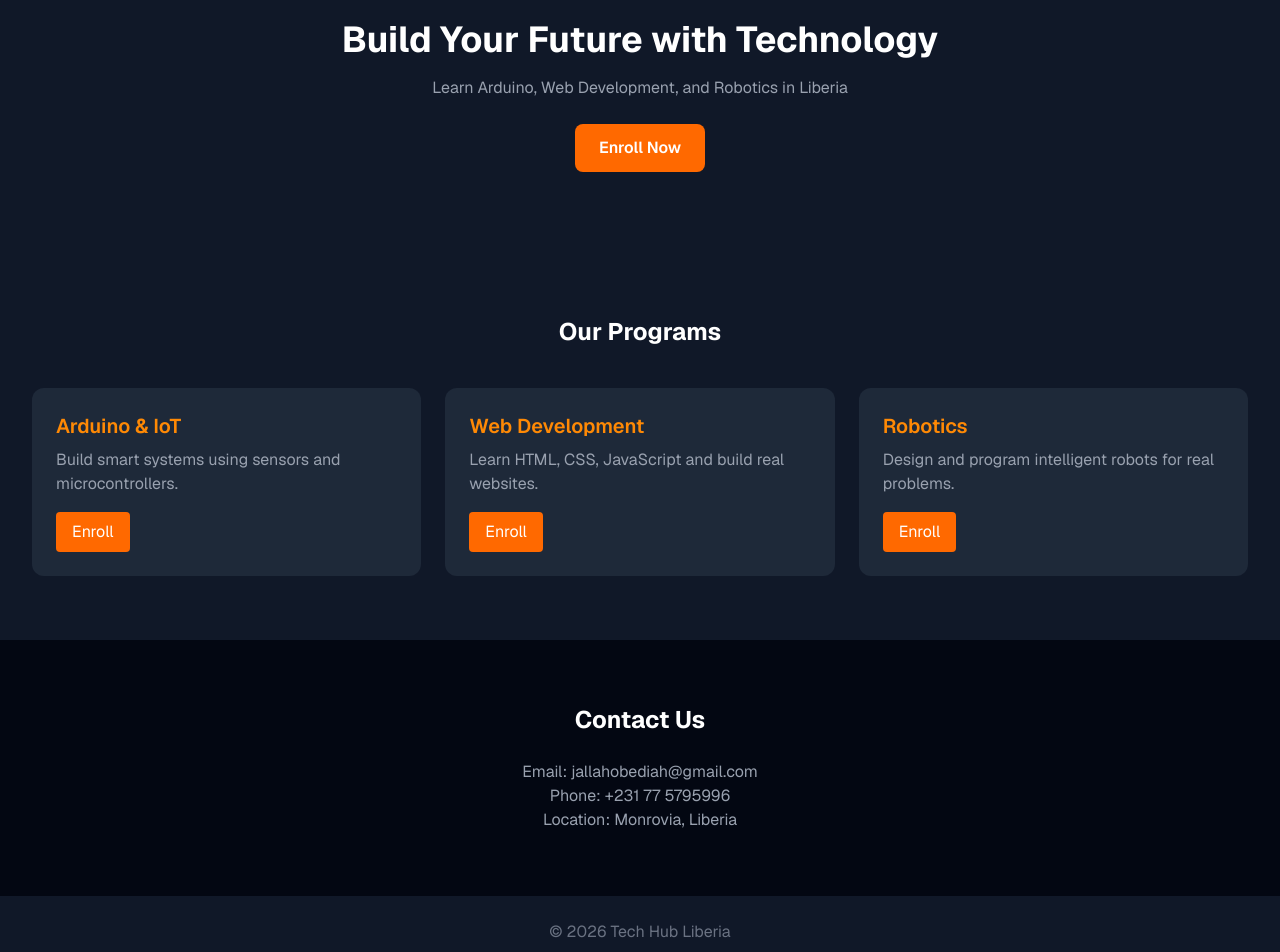
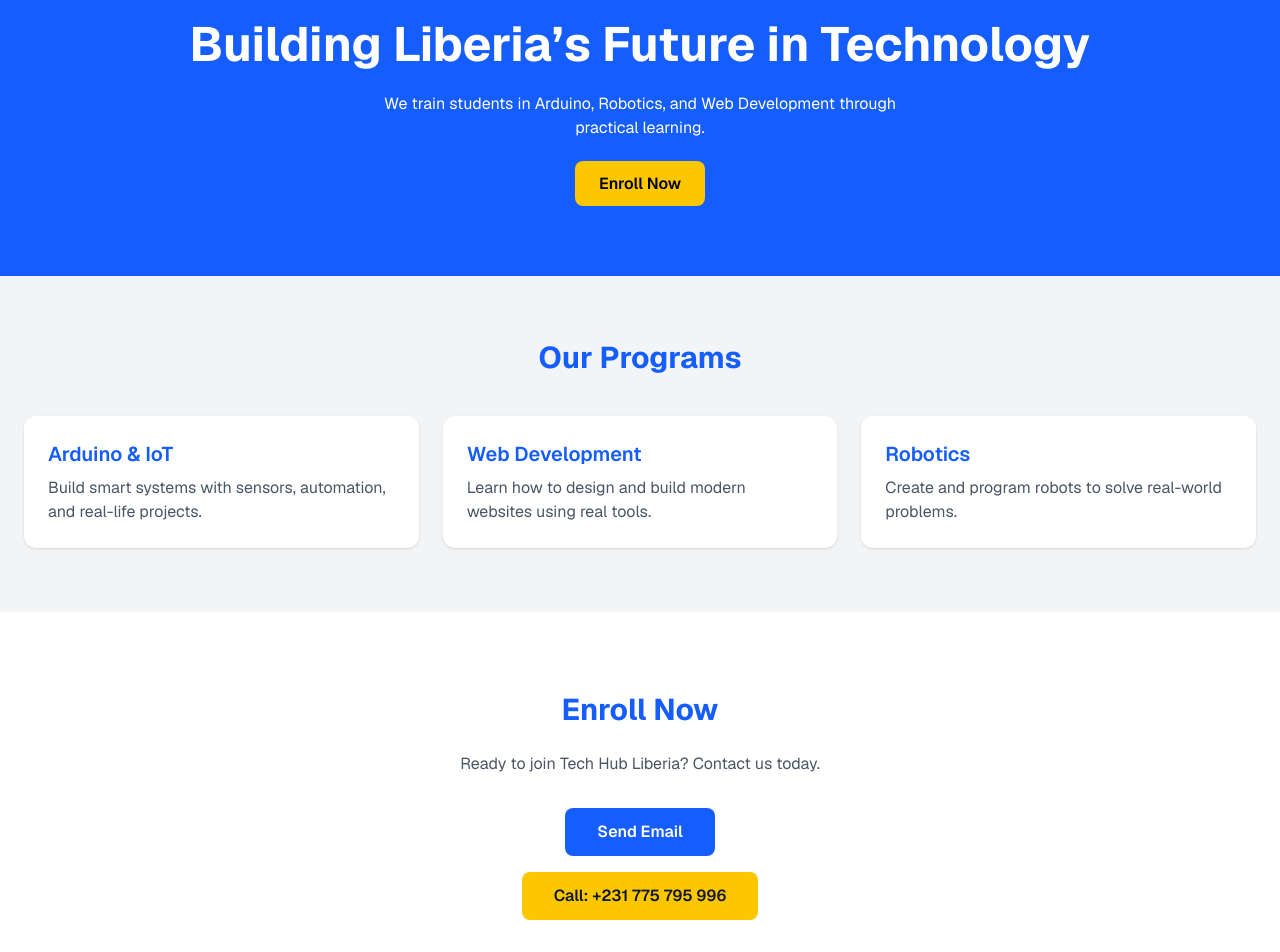
Before and after one commit to obediahjallah/tech-hub, a Next.js app: page / in a window 1280 px wide. Shown: the part 120-1072 px from the top of the page. Built offline with nearby package versions, Linux system fonts and the light colour scheme.

Commit message:
update branding and contact info

```diff
--- a/app/page.tsx
+++ b/app/page.tsx
@@ -1,73 +1,94 @@
 export default function Home() {
   return (
-    <main className="min-h-screen bg-gray-900 text-white font-sans">
+    <main className="min-h-screen bg-white text-gray-900 font-sans">
 
       {/* NAVBAR */}
-      <nav className="flex justify-between items-center px-8 py-4 bg-gray-950">
-        <h1 className="text-xl font-bold text-orange-500">Tech Hub Liberia</h1>
+      <nav className="flex justify-between items-center px-6 py-4 shadow-sm">
+        <h2 className="text-xl font-bold text-blue-600">Tech Hub Liberia</h2>
         <div className="space-x-6">
-          <a href="#courses" className="hover:text-orange-400">Courses</a>
-          <a href="#contact" className="hover:text-orange-400">Contact</a>
+          <a href="#courses" className="hover:text-blue-600">Courses</a>
+          <a href="#contact" className="hover:text-blue-600">Contact</a>
         </div>
       </nav>
 
       {/* HERO */}
-      <section className="text-center py-20 px-6">
-        <h1 className="text-4xl font-bold mb-4">
-          Build Your Future with Technology
+      <section className="text-center py-20 px-6 bg-blue-600 text-white">
+        <h1 className="text-4xl md:text-5xl font-bold mb-6">
+          Building Liberia’s Future in Technology
         </h1>
-        <p className="text-gray-400 mb-6">
-          Learn Arduino, Web Development, and Robotics in Liberia
+        <p className="max-w-xl mx-auto mb-8">
+          We train students in Arduino, Robotics, and Web Development through practical learning.
         </p>
 
-        <button className="bg-orange-500 hover:bg-orange-600 px-6 py-3 rounded-lg font-semibold">
+        <a
+          href="#contact"
+          className="bg-yellow-400 text-black px-6 py-3 rounded-lg font-semibold hover:bg-yellow-300 transition"
+        >
           Enroll Now
-        </button>
+        </a>
       </section>
 
       {/* COURSES */}
-      <section id="courses" className="px-8 py-16">
-        <h2 className="text-2xl font-bold mb-10 text-center">Our Programs</h2>
+      <section id="courses" className="px-6 py-16 bg-gray-100">
+        <h2 className="text-3xl font-bold mb-10 text-center text-blue-600">
+          Our Programs
+        </h2>
 
         <div className="grid md:grid-cols-3 gap-6">
 
-          <div className="bg-gray-800 p-6 rounded-xl hover:scale-105 transition">
-            <h3 className="text-xl font-semibold mb-2 text-orange-400">Arduino & IoT</h3>
-            <p className="text-gray-400 mb-4">
-              Build smart systems using sensors and microcontrollers.
+          <div className="bg-white p-6 rounded-xl shadow hover:shadow-lg transition">
+            <h3 className="text-xl font-semibold mb-2 text-blue-600">Arduino & IoT</h3>
+            <p className="text-gray-600">
+              Build smart systems with sensors, automation, and real-life projects.
             </p>
-            <button className="bg-orange-500 px-4 py-2 rounded">Enroll</button>
           </div>
 
-          <div className="bg-gray-800 p-6 rounded-xl hover:scale-105 transition">
-            <h3 className="text-xl font-semibold mb-2 text-orange-400">Web Development</h3>
-            <p className="text-gray-400 mb-4">
-              Learn HTML, CSS, JavaScript and build real websites.
+          <div className="bg-white p-6 rounded-xl shadow hover:shadow-lg transition">
+            <h3 className="text-xl font-semibold mb-2 text-blue-600">Web Development</h3>
+            <p className="text-gray-600">
+              Learn how to design and build modern websites using real tools.
             </p>
-            <button className="bg-orange-500 px-4 py-2 rounded">Enroll</button>
           </div>
 
-          <div className="bg-gray-800 p-6 rounded-xl hover:scale-105 transition">
-            <h3 className="text-xl font-semibold mb-2 text-orange-400">Robotics</h3>
-            <p className="text-gray-400 mb-4">
-              Design and program intelligent robots for real problems.
+          <div className="bg-white p-6 rounded-xl shadow hover:shadow-lg transition">
+            <h3 className="text-xl font-semibold mb-2 text-blue-600">Robotics</h3>
+            <p className="text-gray-600">
+              Create and program robots to solve real-world problems.
             </p>
-            <button className="bg-orange-500 px-4 py-2 rounded">Enroll</button>
           </div>
 
         </div>
       </section>
 
-      {/* CONTACT */}
-      <section id="contact" className="bg-gray-950 px-8 py-16 text-center">
-        <h2 className="text-2xl font-bold mb-6">Contact Us</h2>
-        <p className="text-gray-400">Email: jallahobediah@gmail.com</p>
-        <p className="text-gray-400">Phone: +231 77 5795996</p>
-        <p className="text-gray-400">Location: Monrovia, Liberia</p>
+      {/* CONTACT / ENROLL */}
+      <section id="contact" className="px-6 py-20 text-center">
+        <h2 className="text-3xl font-bold mb-6 text-blue-600">Enroll Now</h2>
+
+        <p className="text-gray-600 mb-8">
+          Ready to join Tech Hub Liberia? Contact us today.
+        </p>
+
+        <div className="flex flex-col items-center gap-4">
+
+          <a
+            href="mailto:jallahobediah@gmail.com"
+            className="bg-blue-600 text-white px-8 py-3 rounded-lg font-semibold hover:bg-blue-700 transition"
+          >
+            Send Email
+          </a>
+
+          <a
+            href="tel:+231775795996"
+            className="bg-yellow-400 px-8 py-3 rounded-lg font-semibold hover:bg-yellow-300 transition"
+          >
+            Call: +231 775 795 996
+          </a>
+
+        </div>
       </section>
 
       {/* FOOTER */}
-      <footer className="text-center py-6 text-gray-500">
+      <footer className="text-center py-6 border-t text-gray-500">
         © 2026 Tech Hub Liberia
       </footer>
 
```
